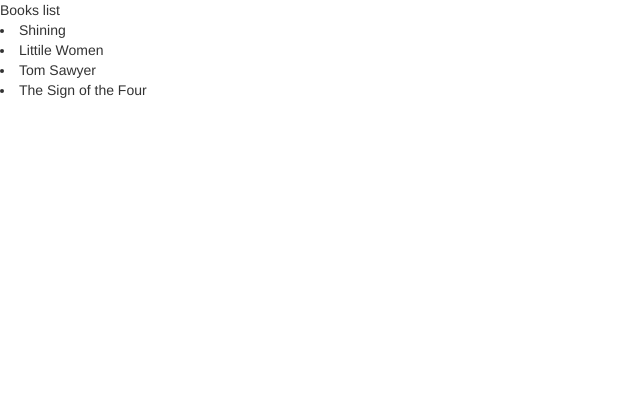
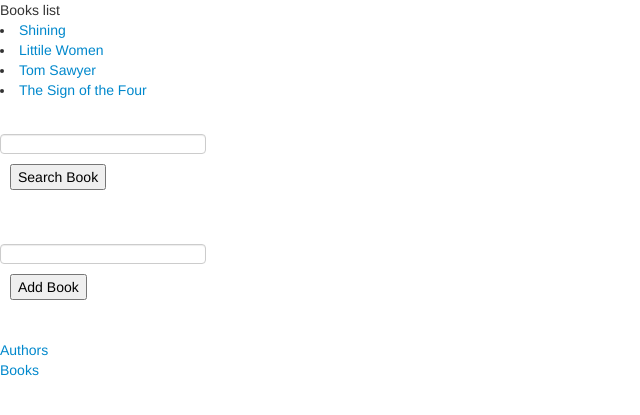
Before and after one commit to kryskaks/librarian, a Flask app: page /books in a window 1280 px wide. Shown: the top 415 px of the page, without its empty margins (0-640 px from the left). Run offline with Flask 2, Linux system fonts and the light colour scheme; data comes from the database, SQL or seed files in the repository; both versions use the stored data as it was after the commit; some libraries are stand-ins or nearby versions.

```diff
--- a/app/__init__.py
+++ b/app/__init__.py
@@ -3,6 +3,8 @@ import sys
 
 from flask import Flask, render_template
 from flask.ext.sqlalchemy import SQLAlchemy
+from sqlalchemy import create_engine, MetaData
+from sqlalchemy.ext.declarative import declarative_base
 
 app = Flask(__name__)
 app.config.from_object('config')
--- a/app/forms.py
+++ b/app/forms.py
@@ -1,6 +1,17 @@
 from flask.ext.wtf import Form
-from wtforms import TextField
+from wtforms import TextField, IntegerField
 from wtforms.validators import Required
 
 class SearchForm(Form):
-  text = TextField('to search...', [Required()])
+  text = TextField('', [Required()])
+
+class AddEntityForm(Form):
+  text = TextField('', [Required()])
+
+class UpdateEntityForm(Form):
+  text = TextField('')
+  new = TextField('')
+
+class AddAuthorshipForm(Form):
+  book_id = IntegerField('', [Required()])
+  author_name = TextField('', [Required()])
--- a/app/templates/base.html
+++ b/app/templates/base.html
@@ -9,6 +9,11 @@
       <body>
         <div id="header">{% block header %}{% endblock %}</div>
         <div id="content">{% block content %}{% endblock %}</div>
-        <div id="footer">{% block footer %}{% endblock %}</div>
+        <div id="footer">
+            {% block footer %}
+                <br>
+                <a href="{{url_for('authors_list')}}">Authors</a><br>
+                <a href="{{url_for('books_list')}}">Books</a>
+            {% endblock %}</div>
       </body>
 </html>
--- a/app/templates/books.html
+++ b/app/templates/books.html
@@ -5,7 +5,29 @@ Books list
 {% block content %}
 
 {% for book in books %}
-  <li>{{book.title}}</li>
+  <li><a href="{{ url_for('books_list') }}/{{book.id}}">{{book.title}}</a></li>
 {% endfor %}
 
+<br>
+
+{% from "forms/macros.html" import render_field %}
+<form action="{{ url_for('books_list') }}" method="get" class="form">
+      <dl>
+      	<input type=hidden value="{{ csrf_token }}">
+        {{ render_field(search_form.text, class="input text") }}
+        <dd><input type=submit value="Search Book">
+      </dl>
+</form>
+
+<br>
+
+{% from "forms/macros.html" import render_field %}
+<form action="{{ url_for('create_book') }}" method="post" class="form">
+      <dl>
+      	<input type=hidden value="{{ csrf_token }}">
+        {{ render_field(add_form.text, class="input text") }}
+        <dd><input type=submit value="Add Book">
+      </dl>
+</form>
+
 {% endblock %}
--- a/app/views.py
+++ b/app/views.py
@@ -1,32 +1,91 @@
 from flask import request, render_template, flash, g, session, redirect, url_for
 from app import db, app
-from app.models import Book
-from app.forms import SearchForm
-
-
-@app.route('/hello')
-def home():
-    return render_template('hello.html', hello_text = 'Hello World!')
-
-@app.route('/')
-def index():
-    return render_template('index.html', form = SearchForm())
+from app.models import Book, Author
+from app.forms import SearchForm, AddEntityForm, UpdateEntityForm, AddAuthorshipForm
+from database import Base
 
 @app.route('/books')
 def books_list():
-	books = Book.query.all()
-	return render_template('books.html', books = books)
+	books = get_list(Book, "title")
+	return render_template('books.html', books = books, search_form = SearchForm(), add_form = AddEntityForm())
 
-@app.route('/search', methods = ["POST"])
-def search():
-	form = SearchForm(request.form)
-	books = Book.query.filter_by(title = form.text.data)
-	return render_template('search_result.html', books = books)
+@app.route('/books/create', methods = ["POST"])
+def create_book():
+	create(Book)
+	return redirect(url_for('books_list'))
 
-@app.route('/add/book')
-def add_book(title):
-	b = Book(title = title)
-	db.session.add(b)
+@app.route('/books/<int:id>')
+def get_book(id):
+	book = Book.query.get(id)
+	return render_template('book.html', book = book, update_form = UpdateEntityForm())
+
+@app.route('/authors')
+def authors_list():
+	authors = get_list(Author, "name")
+	return render_template('authors.html', authors = authors, search_form = SearchForm(), add_form = AddEntityForm())
+
+@app.route('/authors/create', methods = ["POST"])
+def create_author():
+	create(Author)
+	return redirect(url_for('authors_list'))
+
+@app.route('/authors/<int:id>')
+def get_author(id):
+	author = Author.query.get(id)
+	return render_template('author.html', author = author, update_form = UpdateEntityForm())
+
+@app.route('/authors/<int:id>/update', methods = ["POST"])
+def update_author(id):
+	author = Author.query.get(id)
+	author.name = UpdateEntityForm(request.form).text.data
+	db.session.merge(author)
+	db.session.commit()
+	return redirect(url_for('authors_list'))
+
+@app.route('/books/<int:id>/update', methods = ["POST"])
+def update_book(id):
+	book = Book.query.get(id)
+	form =  UpdateEntityForm(request.form)
+
+	if form.new:
+		author = Author.query.filter(Author.name == form.new.data).first()
+		if not author:
+			author = create(Author, form.new.data)
+
+		book.authors.append(author)
+	book.title = form.text.data
+	db.session.merge(book)
+	db.session.commit()
+	return redirect(url_for('books_list'))
+
+
+def get_list(classObj, search_param_name):
+	if "text" in request.args:
+		objects = classObj.query.filter(getattr(classObj, search_param_name).like("%{0}%".format(request.args["text"])))
+	else:
+		objects = classObj.query.all()
+
+	return objects
+
+def create(classObj, value = None):
+	if not value:
+		form = AddEntityForm(request.form)
+		o = classObj(form.text.data)
+	else:
+		o = classObj(value)
+	db.session.add(o)
 	db.session.commit()
 
-	return url_for('books_list')
+@app.route('/authorship/create', methods = ["POST"])
+def create_authorship():
+	form = CreateAuthorshipForm(request.form)
+	book_id = form.book_id.data
+	author = Author.query.filter(Author.name == form.author_name.data).first()
+	if not author:
+		author = create(Author, form.author_name.data)
+
+	authorship = Authorship(book_id = book_id, author_id = author.id)
+
+	db.session.add(authorship)
+	db.session.commit()
+	return redirect(url_for('books', id = book_id))
--- a/run.py
+++ b/run.py
@@ -1,4 +1,4 @@
 from app import app
-from app.views import home
+from app.views import books_list
 
 app.run(debug=True)
--- a/shell.py
+++ b/shell.py
@@ -4,6 +4,8 @@ import sqlite3
 from flask import *
 from app import app
 from config import DATABASE_PATH
+
+from app.models import *
 
 os.environ['PYTHONINSPECT'] = 'True'
 
```
Also changed, not shown: app/models.py (+15 -10 lines), app/templates/author.html (+16 -3 lines), app/templates/book.html (+24 -3 lines), app/templates/hello.html (deleted, +0 -7 lines), app/templates/index.html (deleted, +0 -17 lines), app/templates/search_result.html (deleted, +0 -14 lines), app.db, app/schema.sql (line endings or trailing spaces), 5 other files.
